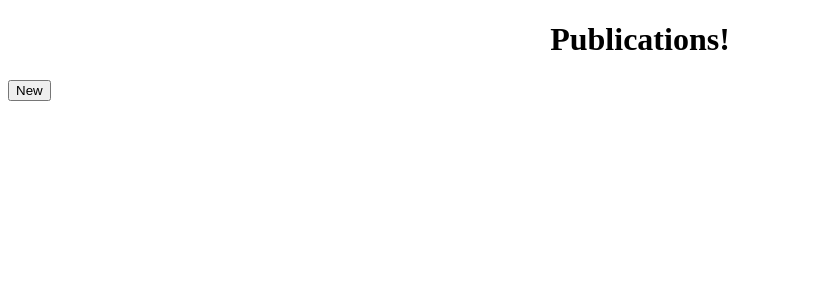
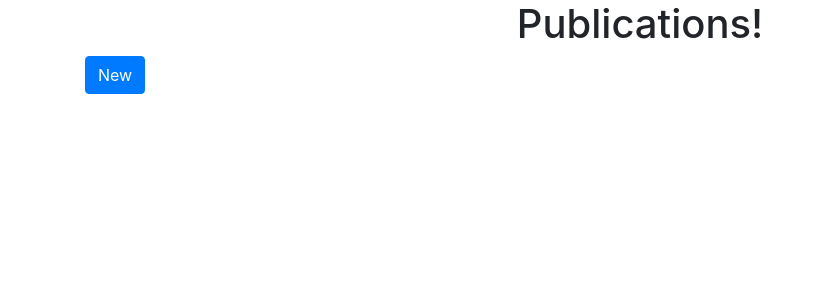
Before and after one commit to kach-ann/publications-angular, an Angular app: page / in a window 1280 px wide. Shown: the top 300 px of the page, without its empty margins (0-815 px from the left). Built offline with nearby package versions, Linux system fonts and the light colour scheme.

Commit message:
add bootstrap

```diff
--- a/package.json
+++ b/package.json
@@ -21,7 +21,10 @@
     "@angular/platform-browser": "^5.1.0",
     "@angular/platform-browser-dynamic": "^5.1.0",
     "@angular/router": "^5.1.0",
+    "@ng-bootstrap/ng-bootstrap": "^1.0.0-beta.9",
+    "bootstrap": "^4.0.0",
     "core-js": "^2.4.1",
+    "font-awesome": "^4.7.0",
     "rxjs": "^5.5.6",
     "zone.js": "^0.8.19"
   },
--- a/src/app/app.module.ts
+++ b/src/app/app.module.ts
@@ -1,6 +1,6 @@
 import { BrowserModule } from '@angular/platform-browser';
 import { NgModule } from '@angular/core';
-
+import {NgbModule} from '@ng-bootstrap/ng-bootstrap';
 
 import { AppComponent } from './app.component';
 
@@ -10,6 +10,7 @@
     AppComponent
   ],
   imports: [
+    NgbModule.forRoot(),
     BrowserModule
   ],
   providers: [],
--- a/src/styles.css
+++ b/src/styles.css
@@ -1 +1,3 @@
 /* You can add global styles to this file, and also import other style files */
+@import "~bootstrap/dist/css/bootstrap.min.css";
+@import "~font-awesome/css/font-awesome.css";
```
Also changed, not shown: 1 other file (tests, documents, lock files or other folders).
